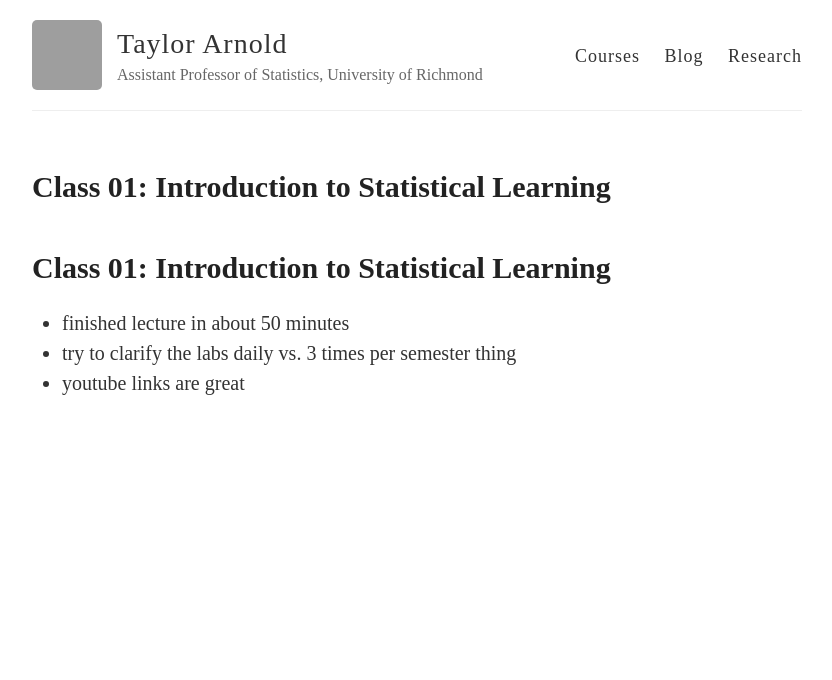
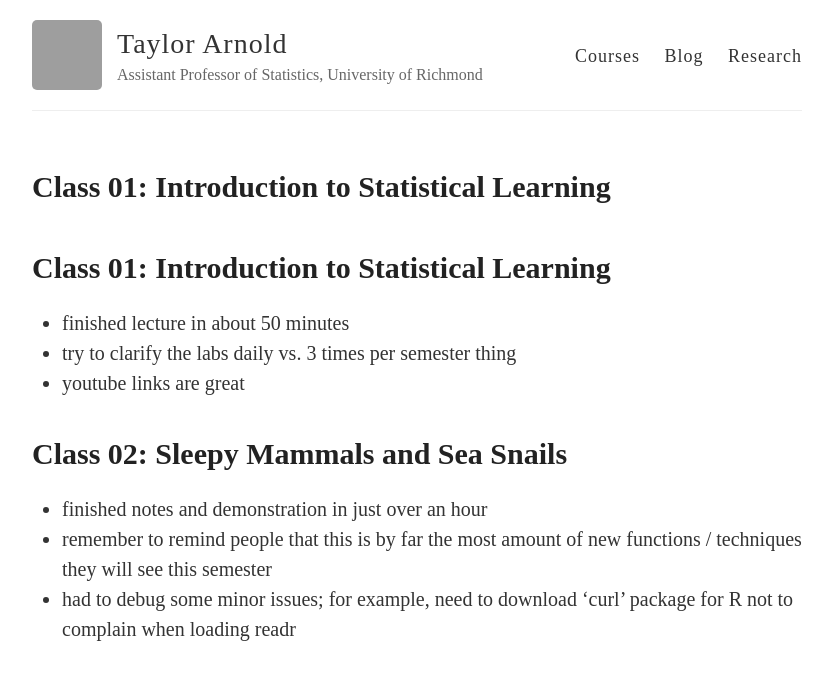
Before and after one commit to statsmaths/stat395, a Jekyll site: the page built from class_notes.md, in a window 1280 px wide. Shown: the top 680 px of the page, without its empty margins (223-1055 px from the left). Built offline with Jekyll 4.4.1, drawn with Linux system fonts in a browser that asks for light colours; our own code applies the rules of GitHub Pages for plain Markdown files; grey boxes are pictures that could not be loaded.

Commit message:
update classes

```diff
--- a/class_notes.md
+++ b/class_notes.md
@@ -3,3 +3,13 @@
 - finished lecture in about 50 minutes
 - try to clarify the labs daily vs. 3 times per semester thing
 - youtube links are great
+
+# Class 02: Sleepy Mammals and Sea Snails
+
+- finished notes and demonstration in just over an hour
+- remember to remind people that this is by far the most
+amount of new functions / techniques they will see this
+semester
+- had to debug some minor issues; for example, need to
+download 'curl' package for R not to complain when loading
+readr
```
Also changed, not shown: _posts/2017-09-05-class03.Rmd (+22 -6 lines), _posts/2017-09-05-class03.md (+23 -8 lines), README.md.
